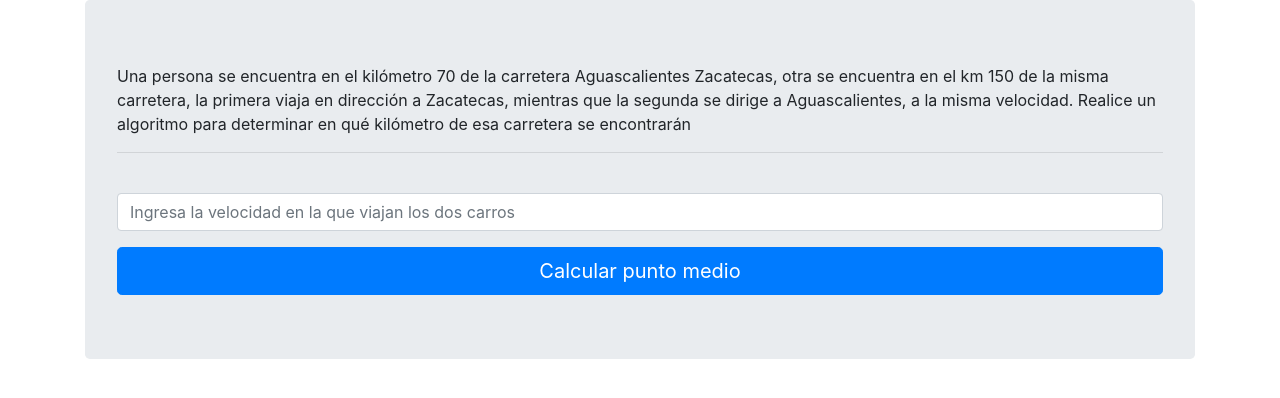
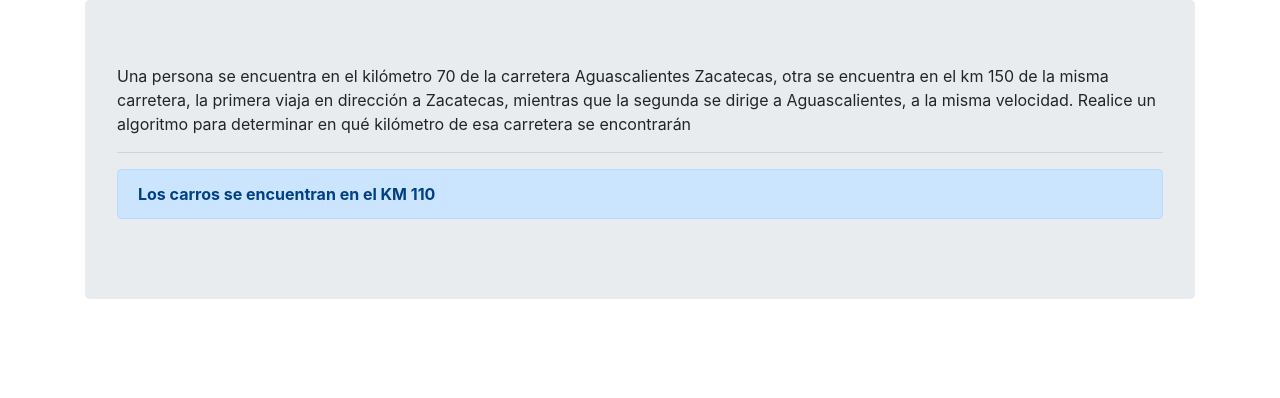
Before and after one commit to isabellj1menez/EstructurasSecuenciales, a plain HTML site: page EstructurasCiclicas/Ejercicio4/index.html in a window 1280 px wide. Drawn offline with nearby package versions, Linux system fonts and the light colour scheme.

Commit message:
Se finalizo el ejercicio 4 de Estructuras Cíclicas

```diff
--- a/EstructurasCiclicas/Ejercicio4/app.js
+++ b/EstructurasCiclicas/Ejercicio4/app.js
@@ -1,15 +1,20 @@
-let BtnCalcular = document.getElementById('BtnCalcular');
-
-EventListener();
-
-function EventListener() {
-    BtnCalcular.addEventListener('click', CalcularKM);
-}
+CalcularKM();
 
 function CalcularKM() {
 
-    let velocidad = document.getElementById('Velocidad');
+    let Distancia1 = 70;
+    let Distancia2 = 150;
+    let resultado = document.getElementById('Resultado');
 
+
+    for (let i = 0; Distancia1 != Distancia2; i++) {
+
+        Distancia1++;
+        Distancia2--;
+        console.log(Distancia2)
+    }
+
+    resultado.innerText = `Los carros se encuentran en el KM ${Distancia2}`
 
 
 }
--- a/EstructurasCiclicas/Ejercicio4/index.html
+++ b/EstructurasCiclicas/Ejercicio4/index.html
@@ -17,18 +17,8 @@
             <p>Una persona se encuentra en el kilómetro 70 de la carretera Aguascalientes Zacatecas, otra se encuentra en el km 150 de la misma carretera, la primera viaja en dirección a Zacatecas, mientras que la segunda se dirige a Aguascalientes, a la
                 misma velocidad. Realice un algoritmo para determinar en qué kilómetro de esa carretera se encontrarán</p>
             <hr>
-            <div class="row">
-                <div class="col-12">
-                    <div class="form-group">
-                        <label for=""></label>
-                        <input type="text" name="" id="Velocidad" class="form-control" placeholder="Ingresa la velocidad en la que viajan los dos carros" aria-describedby="helpId">
-                    </div>
-                </div>
-            </div>
-            <div class="row">
-                <div class="col-12">
-                    <button type="button" name="" id="BtnCalcular" class="btn btn-primary btn-lg btn-block ">Calcular punto medio</button>
-                </div>
+            <div class="alert alert-primary" role="alert">
+                <strong id="Resultado"></strong>
             </div>
         </div>
     </div>
```
